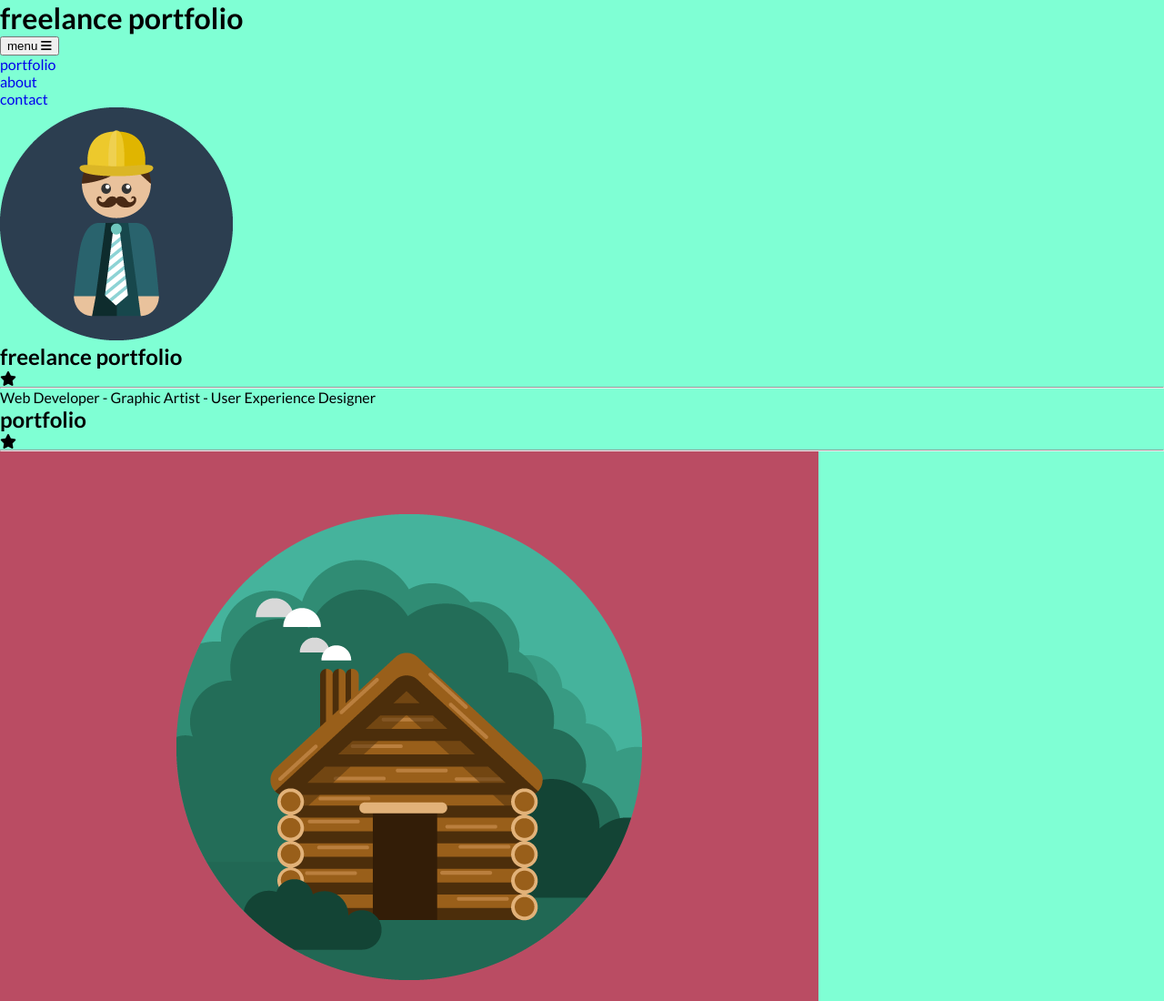
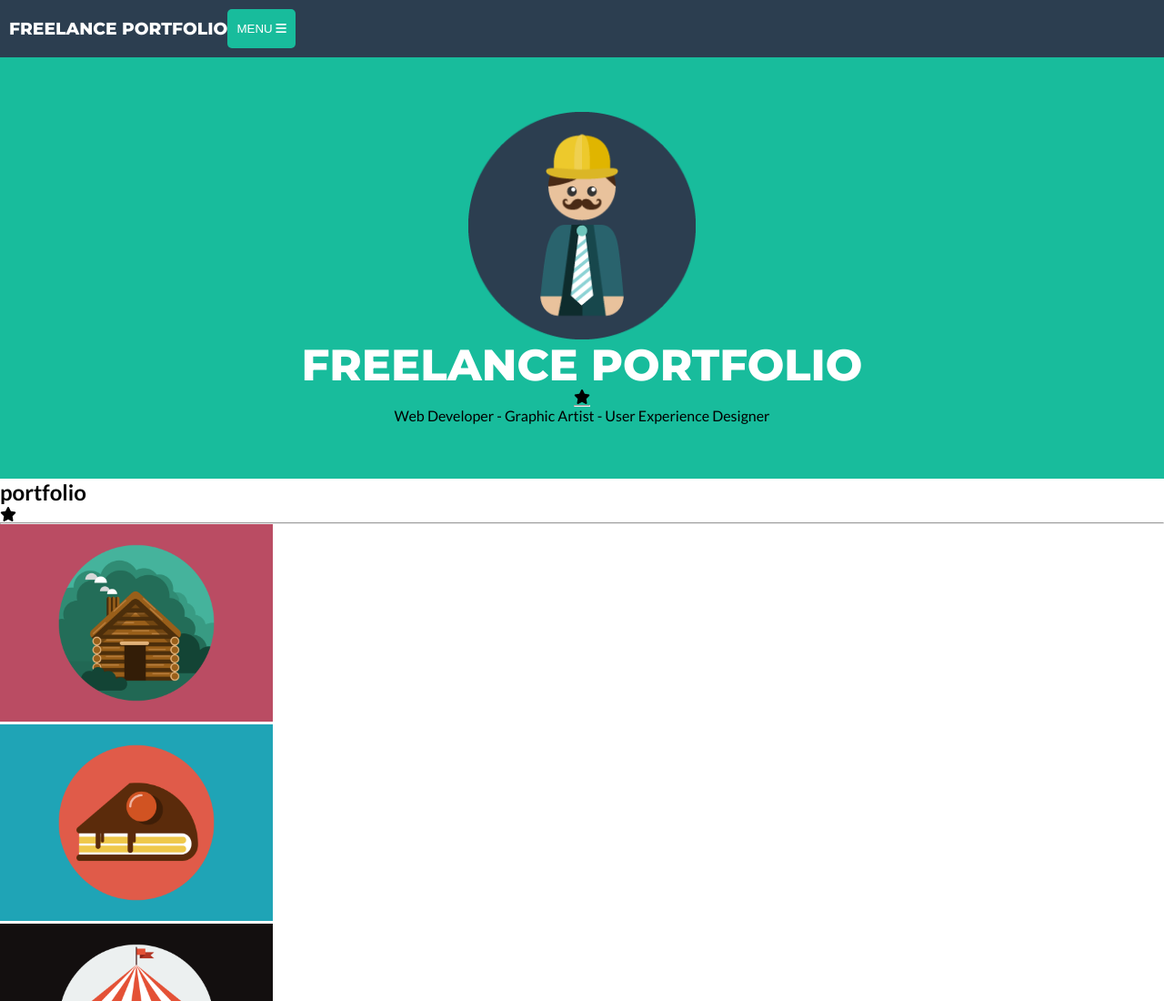
Before and after one commit to Comision15/portfolio, a website: page views/home.html in a window 1280 px wide. Shown: the top 1100 px of the page at 91% size. Drawn offline with Linux system fonts and the light colour scheme.

Commit message:
styles header advance

```diff
--- a/public/css/general.css
+++ b/public/css/general.css
@@ -1,6 +1,7 @@
 :root {
     --colorAzul : #2C3E50;
 	--colorVerde : #18BC9C;
+    --familyTitles : 'Montserrat'
 }
 
 * {
--- a/public/css/home.css
+++ b/public/css/home.css
@@ -1,3 +1,73 @@
+/* GENERAL */
 body.home{
-    background-color: aquamarine;
+
 }
+
+/* HEADER */
+.home__header {
+    display: flex;
+    flex-wrap: wrap;
+    padding: 10px;
+    background-color: var(--colorAzul);
+}
+
+.home__header h3{
+    font-family: var(--familyTitles);
+    text-transform: uppercase;
+    color: #fff;
+    font-weight: 800;
+    margin: 10px 0;
+}
+
+.home__header button{
+    border: none;
+    padding: 10px;
+    background-color: var(--colorVerde);
+    color: #fff;
+    text-transform: uppercase;
+    border-radius: 5px;
+}
+
+.home__header__nav {
+    display: none;
+}
+
+/* HOME */
+
+/* HOME | BANNER */
+.home__main__section--banner {
+    display: flex;
+    flex-direction: column;
+    align-items: center;
+    padding: 60px 0;
+    background-color: var(--colorVerde);
+}
+
+.home__main__section--banner figure{
+    width: 250px;
+}
+
+.home__main__section--banner figure img{
+    width: 100%;
+}
+
+.home__main__section--banner h1{
+    text-transform: uppercase;
+    color: #fff;
+    font-weight: 800;
+    font-size: 3rem;
+    text-align: center;
+    font-family: var(--familyTitles);
+    line-height: 50px;
+}
+
+/* HOME | PORTFOLIO */
+.home__main__section--portfolio figure {
+    width: 300px;
+}
+
+.home__main__section--portfolio figure img {
+    width: 100%;
+}
+
+/* FOOTER */
--- a/views/home.html
+++ b/views/home.html
@@ -10,7 +10,7 @@
 </head>
 <body class="home">
     <header class="home__header">
-        <h1>freelance portfolio</h1>
+        <h3>freelance portfolio</h3>
         <button>
             menu <i class="fa-solid fa-bars"></i>
         </button>
@@ -28,20 +28,20 @@
             <figure>
                 <img src="/img/profile.png" alt="">
             </figure>
-            <h1>freelance portfolio</h1>
-            <div>
+            <h1>freelance <span>portfolio</span></h1>
+            <div class="home__main__section--star">
                 <h4><i class="fa-solid fa-star"></i></h4>
                 <hr>
-            <div>
+            </div>
                 <p>Web Developer - Graphic Artist - User Experience Designer</p>
         </section>
         <section class="home__main__section--portfolio">
             <h2>portfolio</h2>
-            <div>
+            <div class="home__main__section--star">
                 <h4><i class="fa-solid fa-star"></i></h4>
                 <hr>
-            <div>
-                <figure>
+            </div>
+            <figure>
                     <img src="/img/cabin.png" alt="">
                 </figure>
                 <figure>
@@ -64,7 +64,7 @@
         </section>
         <section class="home__main__section--about">
             <h2>about</h2>
-            <div>
+            <div class="home__main__section--star">
                 <h4><i class="fa-solid fa-star"></i></h4>
                 <hr>
             </div>
@@ -76,7 +76,7 @@
         </section>
         <section class="home__main__section--contact">
             <h2>contact me</h2>
-            <div>
+            <div class="home__main__section--star">
                 <h4><i class="fa-solid fa-star"></i></h4>
                 <hr>
             </div>
```
